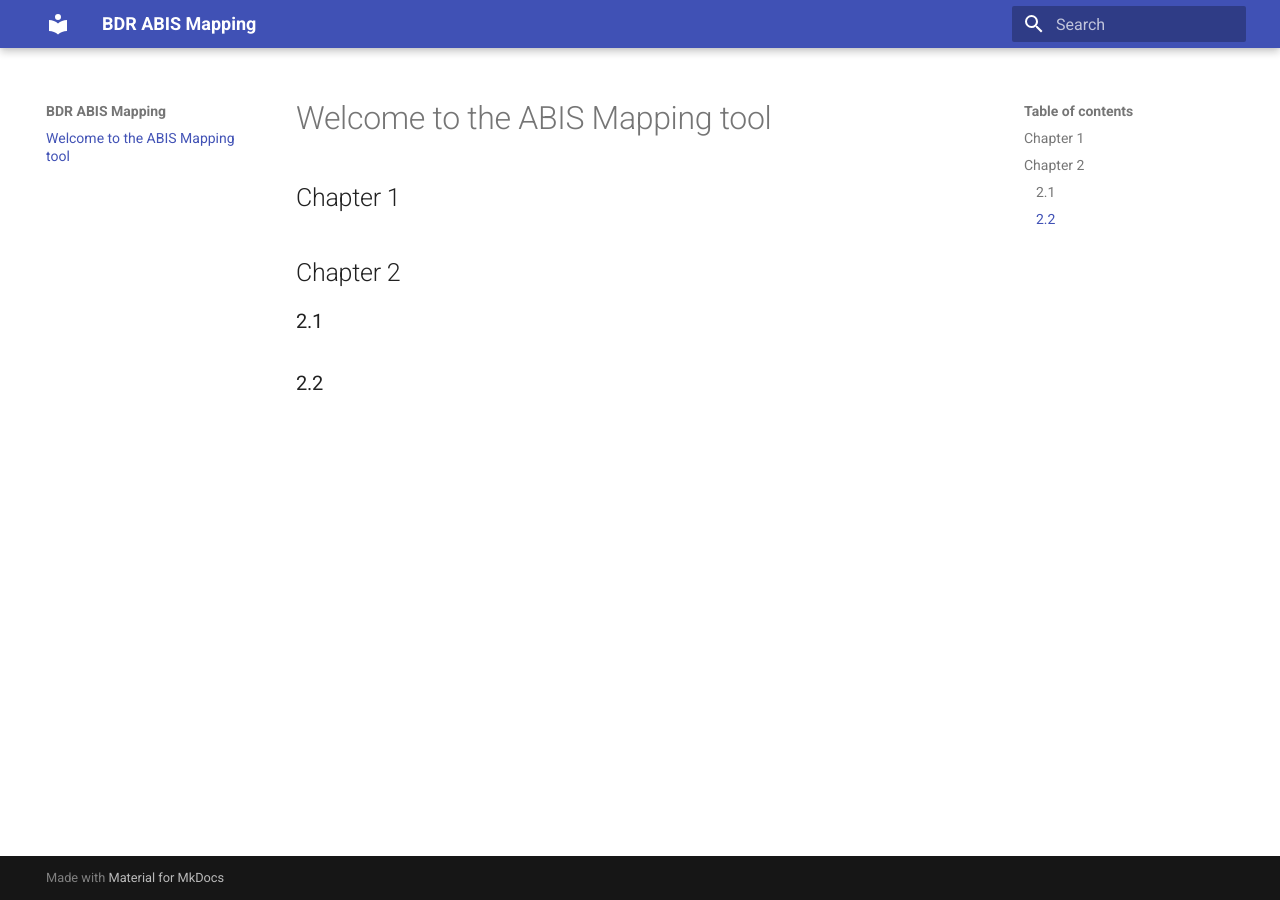
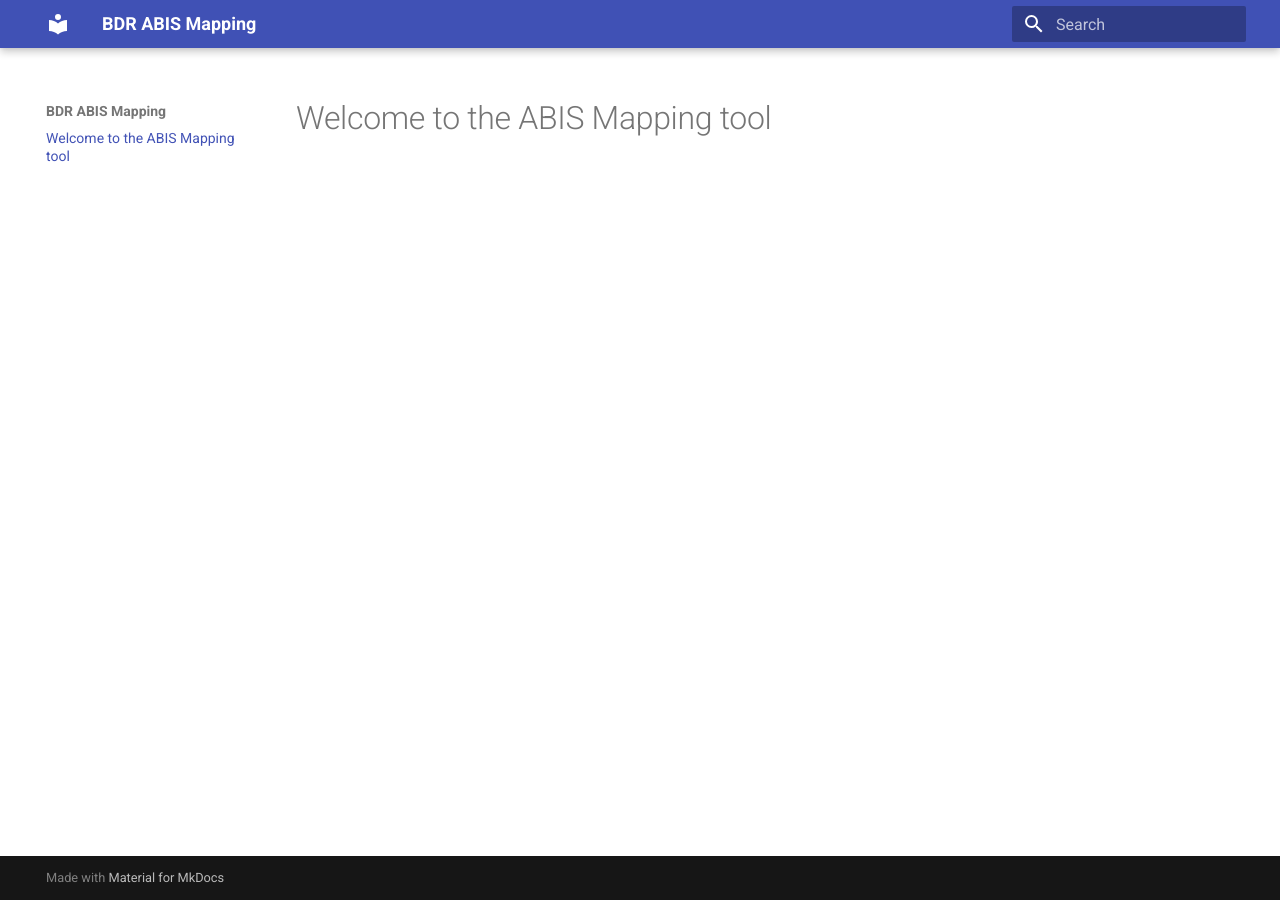
Before and after one commit to gaiaresources/abis-mapping, an MkDocs documentation site: the page built from docs/index.md, in a window 1280 px wide. Built offline with MkDocs 1.6.1 and Material for MkDocs 9.7.7, drawn with Linux system fonts in a browser that asks for light colours.

Commit message:
Update index.md

```diff
--- a/docs/index.md
+++ b/docs/index.md
@@ -1,9 +1 @@
 # Welcome to the ABIS Mapping tool
-
-## Chapter 1
-
-## Chapter 2
-
-### 2.1
-
-### 2.2
```
